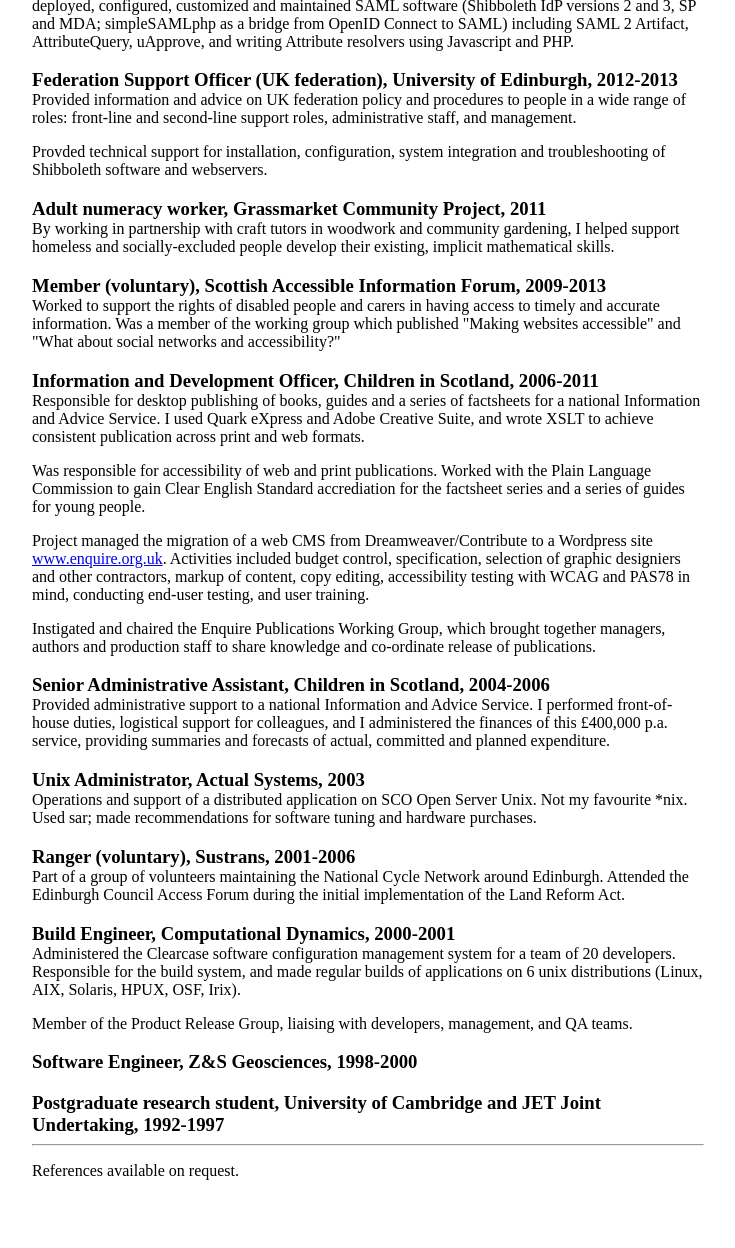
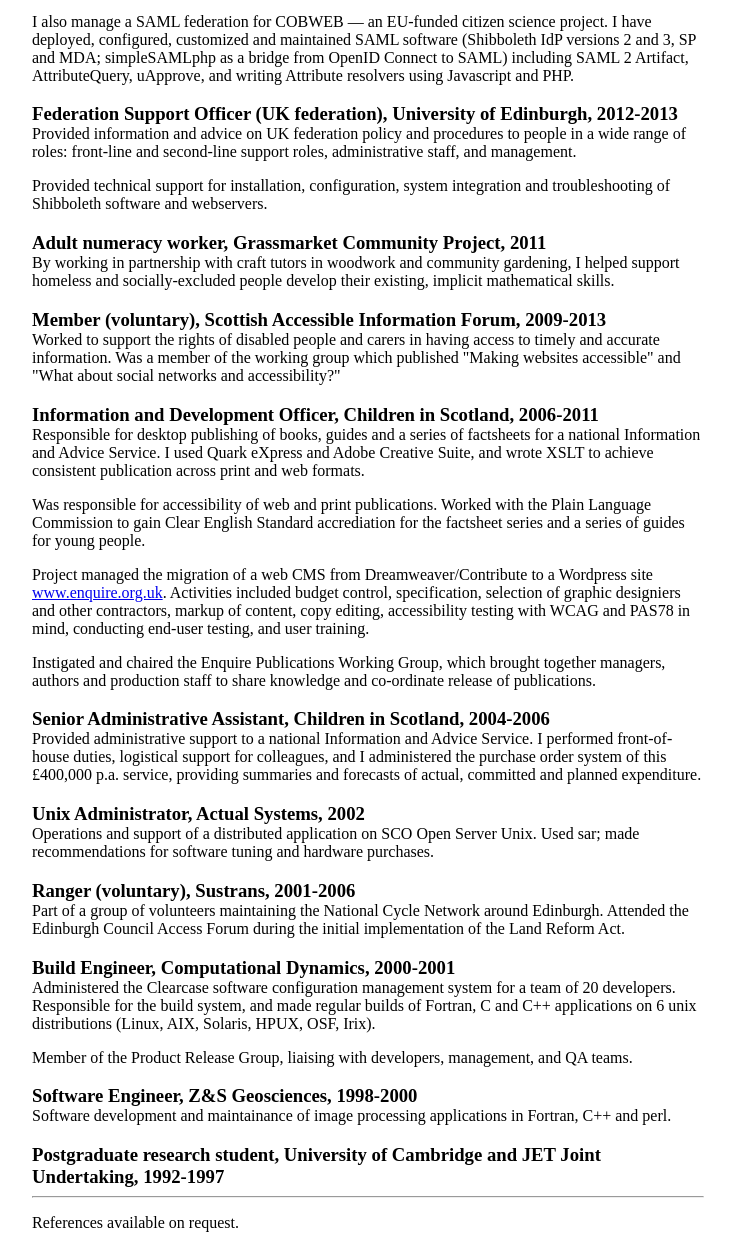
Before and after one commit to alexstuart/alexstuart.github.io, a plain HTML site: page cv.html in a window 1280 px wide. Shown: the part 1157-2405 px from the top of the page, without its empty margins (80-815 px from the left). Before the commit the page ends 2353 px from the top, so only its background shows below. Drawn offline with Linux system fonts and the light colour scheme.

Commit message:
Various changes

```diff
--- a/cv.html
+++ b/cv.html
@@ -20,15 +20,16 @@ h3 + p {
 <body>
 <h1>Alex Stuart | CV </h1>
 <p>Based in Edinburgh, Scotland.</p>
+<p>Contact: <a href="mailto:alexinshandon@gmail.com">alexinshandon@gmail.com</a></p>
 <h2>Core skills</h2>
 <ul>
 <li>Team lead for a third-line technical support team</li>
+<li>Software development, web development and system administration on unix platforms</li>
 <li>SAML software, metadata and protocols, federations and inter-federation</li>
 <li>TLS, openssl, httpd, tomcat, x509 certificates, PKCS12 keystores</li>
 <li>Voluntary sector, private sector and Higher Education experience</li>
 <li>Project management and development officer experience</li>
 <li>12 years working in Information and Advice services</li>
-<li>Software development on unix platforms</li>
 </ul>
 
 <hr />
@@ -89,7 +90,7 @@ people in a wide range of roles:
 front-line and second-line support roles, administrative staff, and management.
 </p>
 <p>
-Provded technical support for installation, configuration, system integration and troubleshooting
+Provided technical support for installation, configuration, system integration and troubleshooting
 of Shibboleth software and webservers.
 </p>
 
@@ -134,13 +135,14 @@ managers, authors and production staff to share knowledge and co-ordinate releas
 <h3>Senior Administrative Assistant, Children in Scotland, 2004-2006</h3>
 <p>
 Provided administrative support to a national Information and Advice Service.
-I performed front-of-house duties, logistical support for colleagues, and I administered the finances
+I performed front-of-house duties, logistical support for colleagues, and I administered the
+purchase order system
 of this £400,000 p.a. service, providing summaries and forecasts of actual, committed and planned expenditure.
 </p>
 
-<h3>Unix Administrator, Actual Systems, 2003</h3>
+<h3>Unix Administrator, Actual Systems, 2002</h3>
 <p>Operations and support of a distributed application on SCO Open Server Unix.
-Not my favourite *nix. Used sar; made recommendations for software tuning and hardware purchases.</p>
+Used sar; made recommendations for software tuning and hardware purchases.</p>
 
 <h3>Ranger (voluntary), Sustrans, 2001-2006</h3>
 <p>
@@ -151,7 +153,7 @@ Attended the Edinburgh Council Access Forum during the initial implementation of
 <h3>Build Engineer, Computational Dynamics, 2000-2001</h3>
 <p>
 Administered the Clearcase software configuration management system for a team of 20 developers.
-Responsible for the build system, and made regular builds of applications on
+Responsible for the build system, and made regular builds of Fortran, C and C++ applications on
 6 unix distributions (Linux, AIX, Solaris, HPUX, OSF, Irix).
 </p>
 <p>
@@ -159,6 +161,9 @@ Member of the Product Release Group, liaising with developers, management, and Q
 </p>
 
 <h3>Software Engineer, Z&amp;S Geosciences, 1998-2000</h3>
+<p>
+Software development and maintainance of image processing applications in Fortran, C++ and perl.
+</p>
 
 <h3>Postgraduate research student, University of Cambridge and JET Joint Undertaking, 1992-1997</h3>
 
```
